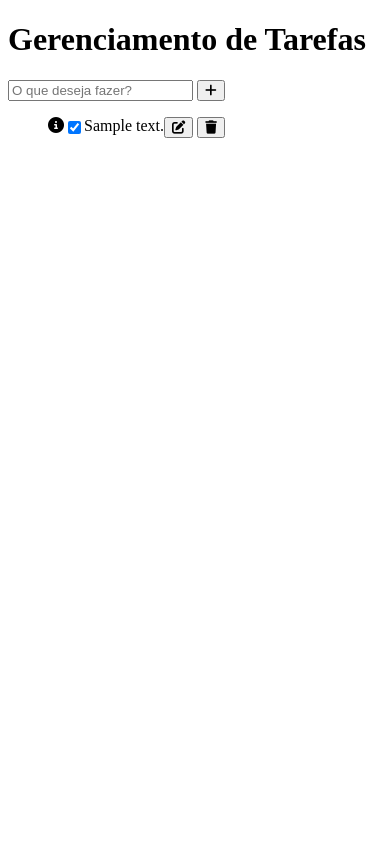
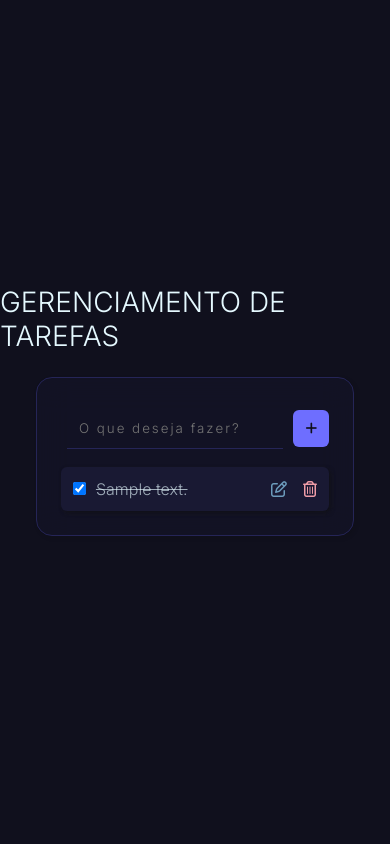
Before and after one commit to f95f/LDSD5-projeto-a, a PHP site: page / in a window 390 px wide. Run offline with PHP 8.4, Linux system fonts and the light colour scheme; tables that the repository leaves empty or names only in its code hold one stand-in row (values such as "Sample post"); some libraries are stand-ins or nearby versions.

Commit message:
made things

```diff
--- a/pages/tasklist.php
+++ b/pages/tasklist.php
@@ -17,12 +17,14 @@
     <meta name="viewport" content="width=device-width, initial-scale=1.0">
     <link rel="stylesheet" href="https://cdnjs.cloudflare.com/ajax/libs/font-awesome/6.6.0/css/all.min.css">
     <link rel="stylesheet" href="../styles/global.css">
+    <meta http-equiv="refresh" content="5">
     <script src="https://cdnjs.cloudflare.com/ajax/libs/jquery/3.7.1/jquery.min.js" integrity="sha512-v2CJ7UaYy4JwqLDIrZUI/4hqeoQieOmAZNXBeQyjo21dadnwR+8ZaIJVT8EE2iyI61OV8e6M8PP2/4hpQINQ/g==" crossorigin="anonymous" referrerpolicy="no-referrer"></script>
     <title>Tarefas | Journalling </title>
     <style src></style>
 </head>
 <body>
     <h1>Gerenciamento de Tarefas</h1>
+    <div class="wrapper">
         <form action="../controllers/create.php" method="POST" id="addTaskForm">
             <div class="input-row">
                 <input
@@ -42,37 +44,43 @@
             </div>
         </form>
         <ul>
-        <?php foreach($tasks as $item): ?>
-            <li class="task-item">
-                <i class="fa-solid fa-circle-info"></i>
+            <?php foreach($tasks as $task): ?>
+                <div class="task">
                     <input
                         type="checkbox"
-                    id="taskProgress"
-                    class=""
-                    <?= $item['completed']? 'checked' : ''?>
+                        name="progress"
+                        class="progress <?= $task['completed'] ? 'done' : '' ?>"
+                        data-task-id="<?= $task['id']?>"
+                        <?= $task['completed'] ? 'checked' : '' ?>
                     >
-                <span>
-                    <?= $item['description'] ?>
-                </span>
-                <div class="task-actions-wrapper">
-                    <button
-                        type="submit"
-                        id="submitTask"
-                        class="pill-button"
+                    <p class="task-description">
+                        <?= $task['description'] ?>
+                    </p>
+                    <div class="task-actions">
+                        <a class="action-button edit-button">
+                            <i class="fa-regular fa-pen-to-square"></i>
+                        </a>
+                        <a href="../controllers/delete.php?id=<?= $task['id']?>" class="action-button delete-button">
+                            <i class="fa-regular fa-trash-can"></i>
+                        </a>
+                    </div>
+                    <form action="../controllers/update.php" method="POST" class="to-do-form edit-task hidden">
+                        <input type="text" class="hidden" name="id" value="<?= $task['id']?>">
+                        <input
+                            class="inline-input"
+                            type="text"
+                            name="description"
+                            placeholder="Edit your task here"
+                            value="<?= $task['description']?>"
                         >
-                        <i class="fa-solid fa-pen-to-square"></i>
+                        <button type="submit" class="pill-button confirm-button">
+                            <i class="fa-solid fa-check"></i>
                         </button>
-                    <button
-                        type="submit"
-                        id="submitTask"
-                        class="pill-button"
-                    >
-                        <i class="fa-solid fa-trash"></i>
-                    </button>
+                    </form>
                 </div>
-            </li>
             <?php endforeach ?>
         </ul>
+    </div>
 
     <script src="../scripts/script.js"></script>
 </body>
--- a/styles/global.css
+++ b/styles/global.css
@@ -1,3 +1,141 @@
-li.task-item {
-    display: flex
+@import url('https://fonts.googleapis.com/css2?family=Inter:ital,opsz,wght@0,14..32,100..900;1,14..32,100..900&display=swap');
+
+:root {
+
 }
+
+* {
+    font-family: 'Inter', sans-serif;
+    font-weight: 300;
+    margin: 0;
+    padding: 0;
+    box-sizing: border-box;
+}
+
+body {
+    display: flex;
+    flex-direction: column;
+    align-items: center;
+    justify-content: center;
+    min-height: 100vh;
+    background: #10101d;
+}
+
+.wrapper {
+    padding: 24px;
+    margin: 24px;
+    border-radius: 16px;
+    border: 1px solid #252557;
+    background-color: #25255722;
+    backdrop-filter: blur(16px);
+    box-shadow: 2px 2px 4px #1113;
+}
+
+.inline-input {
+    border: unset;
+    border-bottom: 1px solid #252557;
+    background-color: unset;
+    color: #c8c8ff;
+    padding: 12px;
+    margin: 6px;
+    letter-spacing: 2px;
+    transition: all .2s ease-in-out;
+}
+
+.pill-button {
+    border: unset;
+    cursor: pointer;
+    background-color: #6e6eff;
+    color: #10101d;
+    padding: 12px;
+    line-height: 12px;
+    border-radius: 6px;
+    transition: all .2s ease-in-out;
+}
+
+.inline-input:active,
+.inline-input:focus {
+    border-bottom: #6e6eff
+}
+
+#to_do {
+    display: flex;
+    gap: 25px;
+    padding: 18px;
+    border-radius: 8px;
+    width: 430px;
+}
+
+h1 {
+    color: #e5f9ff;
+    font-size: 28px;
+    text-transform: uppercase;
+}
+
+#tasks {
+    display: flex;
+    flex-direction: column;
+    gap: 12px;
+    max-height: 400px;
+    overflow: auto;
+}
+
+.task {
+    display: flex;
+    align-items: center;
+    justify-content: space-between;
+    color: #262626;
+    background-color: #191933;
+    outline: 0 solid #0000;
+    padding: 8px 12px;
+    margin-top: 12px;
+    border-radius: 6px;
+    box-shadow: 2px 2px 4px #1118;
+    transition: all .2s ease-in-out;
+}
+.task:hover {
+    outline: 1px solid #252557;
+}
+
+.task .progress {
+    margin-right: 10px;
+}
+
+.task .progress.done + .task-description {
+    text-decoration: line-through;
+    color: #e5f9ffa7;
+}
+
+.task .task-description {
+    font-size: 16px;
+    color: #fff;
+    padding: 4px 0px;
+    width: 100%;
+}
+
+.task .task-actions {
+    display: flex;
+    gap: 16px;
+}
+
+.action-button {
+    font-size: 16px;
+}
+
+.action-button.edit-button {
+    color: #6c9bbc;
+}
+
+.action-button.delete-button {
+    color: #ee9ca7;
+}
+
+.hidden {
+    display: none !important;
+}
+
+@media screen and (max-width: 600px) {
+    #to_do {
+        width: 300px;
+    }
+}
```
Also changed, not shown: controllers/delete.php (added, +14 -0 lines), controllers/update-progress.php (added, +19 -0 lines), controllers/update.php (added, +16 -0 lines), scripts/script.js (+35 -7 lines). Lines whose indentation alone changed are shown as unchanged.
